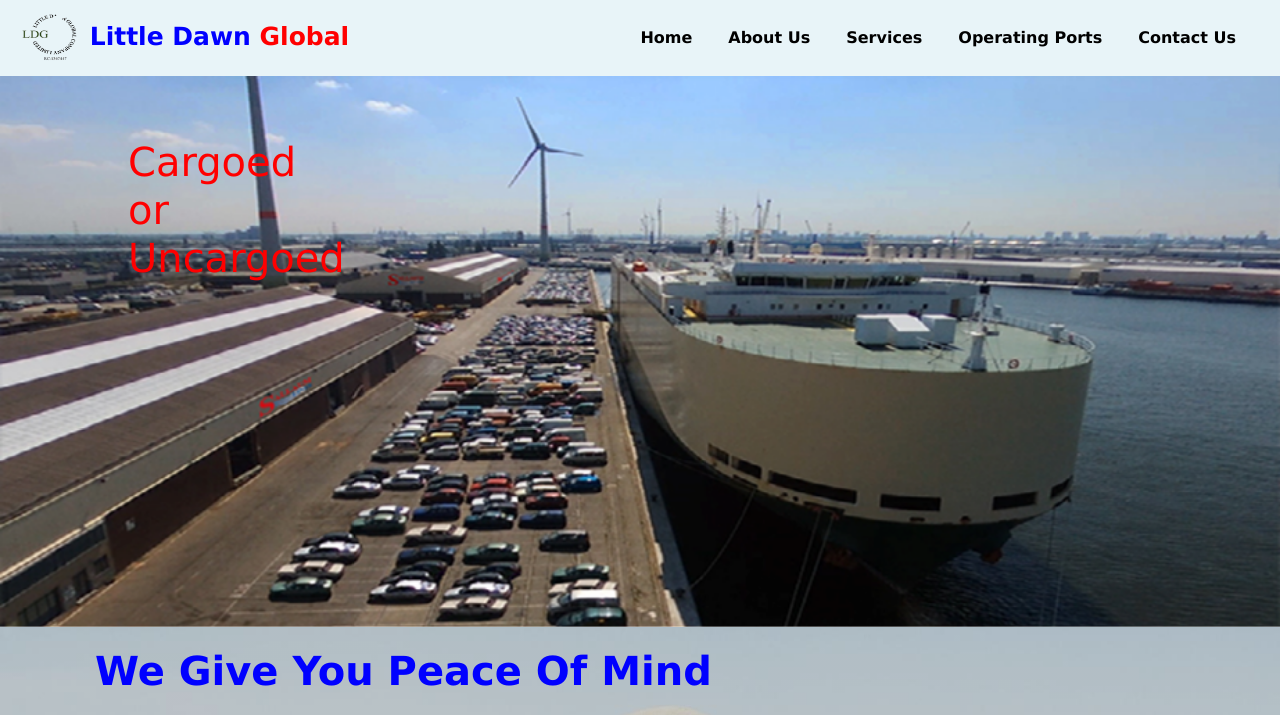
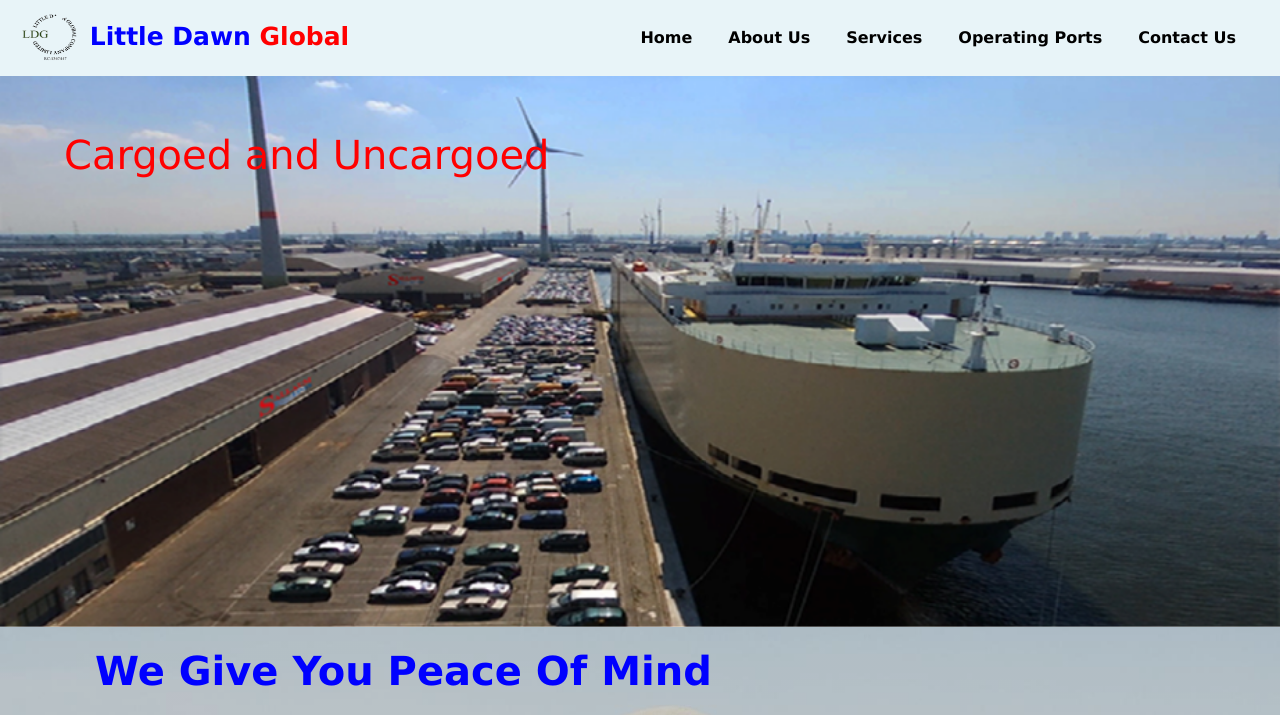
Before and after one commit to saintlookman/jabita, a plain HTML site: page index.html in a window 1280 px wide. Shown: the top 715 px of the page. Drawn offline with nearby package versions, Linux system fonts and the light colour scheme.

Commit message:
Add files via upload

```diff
--- a/index.html
+++ b/index.html
@@ -57,21 +57,21 @@
             <div class="carousel-item active">
               <img class="d-block w-100" src="image/image/port11.png" class="img-fluid" alt="Second slide">
               <div class="carousel-caption">
-                <h1>Import <br> and <br> Export</h1>
+                <h1>Import and Export</h1>
               </div>
             </div>
 
             <div class="carousel-item">
               <img class="d-block w-100" src="image/image/port1.jpg" class="img-fluid" alt="Second slide">
               <div class="carousel-caption">
-                <h1>Clearing <br> and  <br>Forwarding</h1>
+                <h1>Clearing and Forwarding</h1>
               </div>
             </div>
 
             <div class="carousel-item">
               <img class="d-block w-100" src="image/image/port-1.png" class="img-fluid" alt="Second slide">
               <div class="carousel-caption">
-                <h1>Cargoed <br> or <br> Uncargoed</h1>
+                <h1>Cargoed and Uncargoed</h1>
               </div>
             </div>
 
@@ -79,14 +79,14 @@
             <div class="carousel-item">
               <img class="d-block w-100" src="image/image/port9.png" class="img-fluid" alt="Third slide">
               <div class="carousel-caption">
-                <h1>Loggistics <br> and <br> Hauling</h1>
+                <h1>Loggistics and Hauling</h1>
               </div>
             </div>
 
             <div class="carousel-item">
               <img class="d-block w-100" src="image/image/port-4.png" class="img-fluid" alt="First slide">
               <div class="carousel-caption">
-                <h1>Unparallel <br> Service</h1>
+                <h1>Unparallel Service</h1>
               </div>
             </div>
 
--- a/styles.css
+++ b/styles.css
@@ -121,12 +121,12 @@ bottom: initial !important;
 */
 
 .carousel-caption {
-    width: 500px;
+    width: 700px;
     z-index: 10;
     color: #fff;
     text-align: left;
-    top: 25%;
-    left: 10%;
+    top: 15%;
+    left: 5%;
     bottom: auto;
     -webkit-transform: translate(0, -50%);
     -ms-transform: translate(0, -50%);
```
